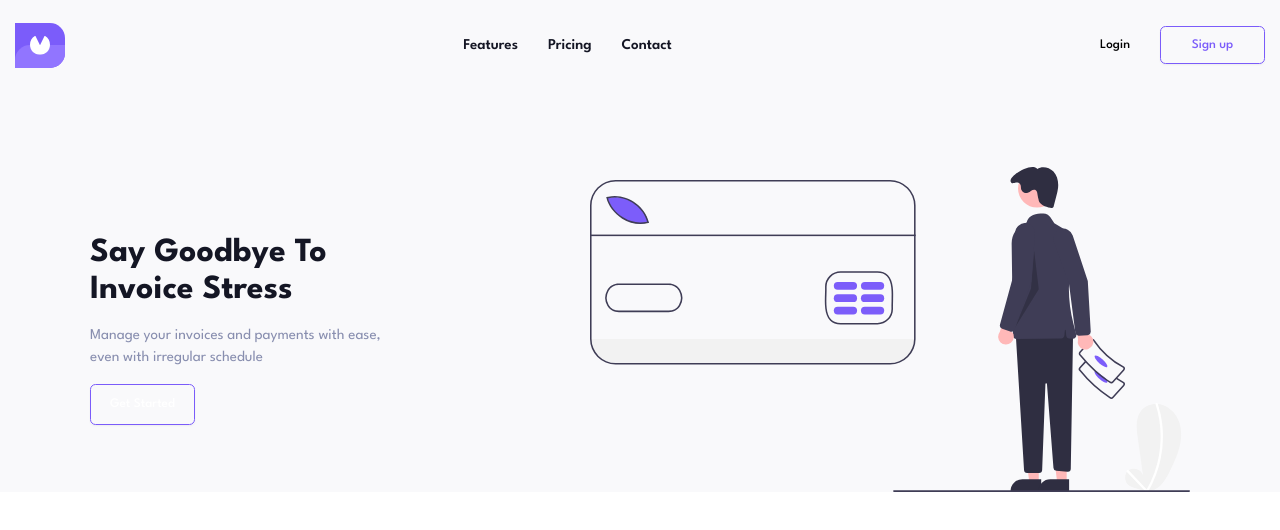
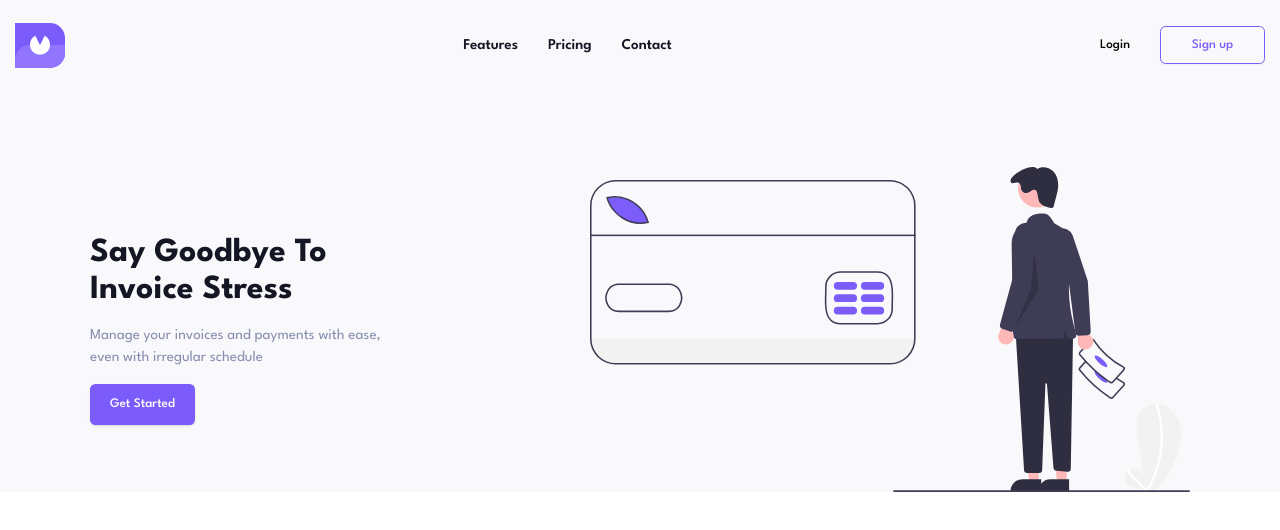
Before and after one commit to soufianeoualla/invoice-app, a Next.js app: page / in a window 1280 px wide. Shown: the top 530 px of the page. Built offline with nearby package versions, Linux system fonts and the light colour scheme; no server answers.

Commit message:
Update HeroSection.tsx

```diff
--- a/components/HeroSection.tsx
+++ b/components/HeroSection.tsx
@@ -15,10 +15,10 @@ export const HeroSection = () => {
         </p>
         <div className="flex items-center gap-x-4">
         <Button
-          className="hover:text-primary h-11 border-primary  text-white"
+          className="hover:text-primary h-11 border-primary  text-white bg-primary"
           asChild
           size={"default"}
-          variant={"outline"}
+
         >
           <Link className="w-28 " href={"/dashboard"}>
             Get Started
```
